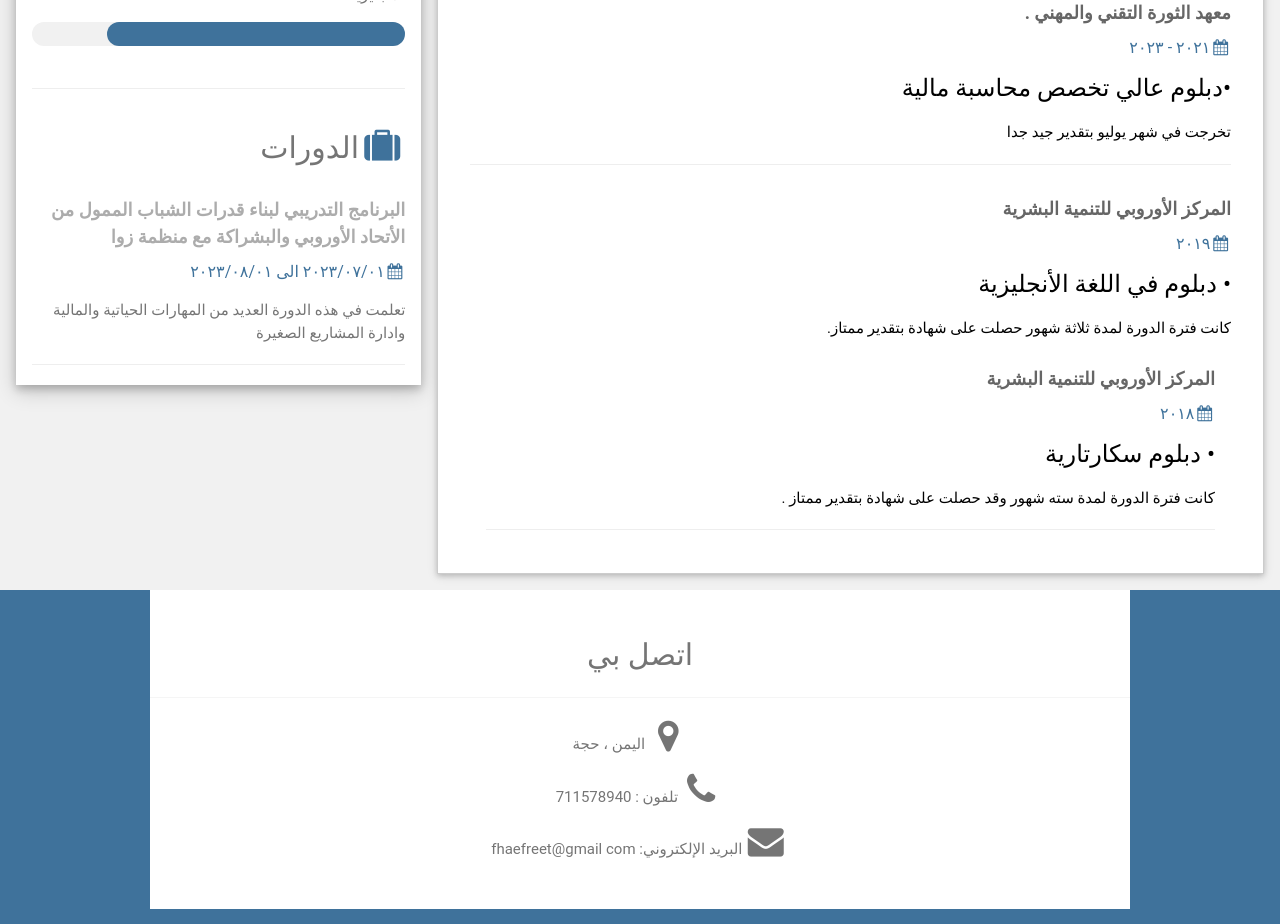
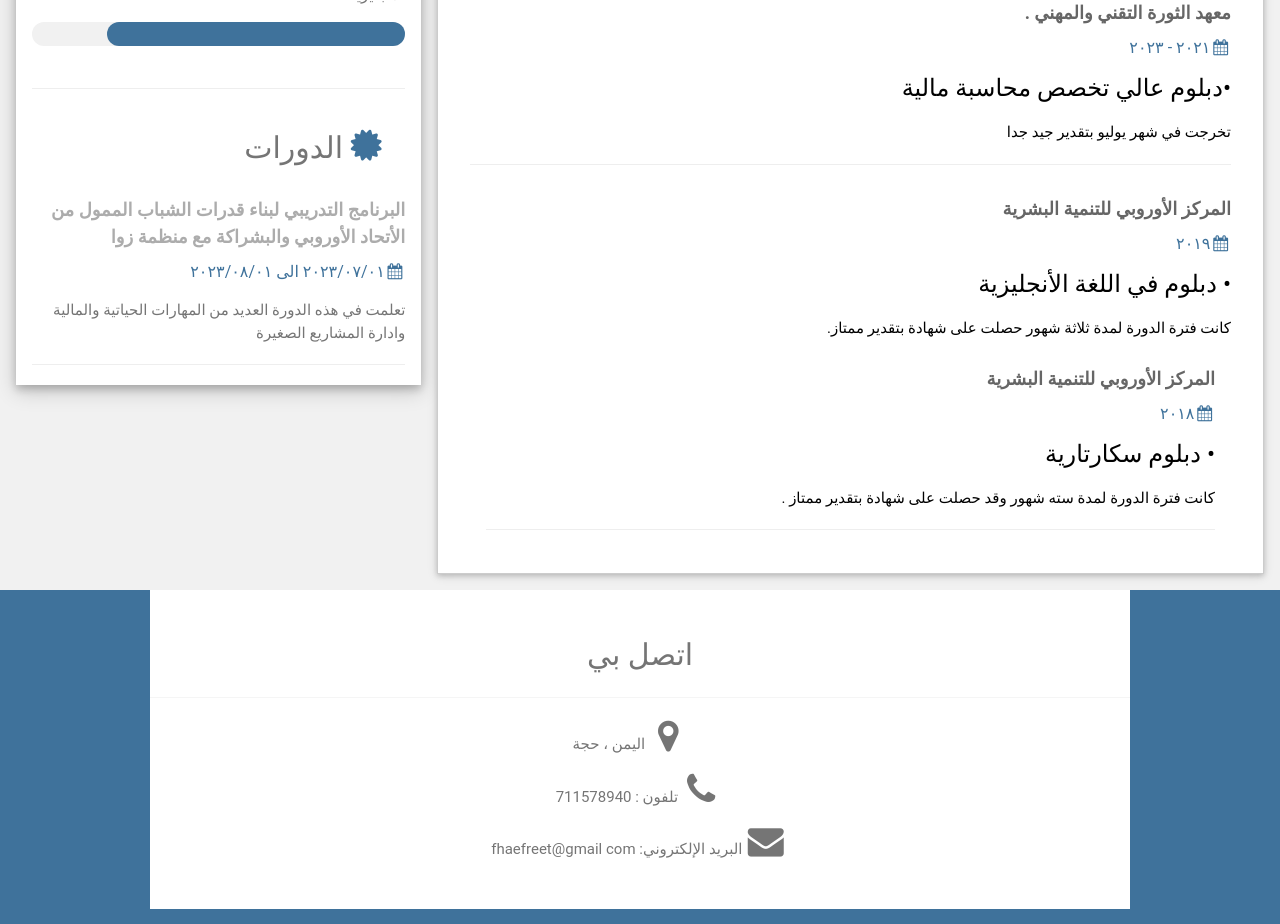
Before and after one commit to Faisalefreet/Profile_Faisal, a plain HTML site: page mycv_ar.html in a window 1280 px wide. Shown: the part 1680-2604 px from the top of the page. Drawn offline with nearby package versions, Linux system fonts and the light colour scheme; files that its build step writes are made by us from their sources.

Commit message:
Update mycv_ar.html

```diff
--- a/mycv_ar.html
+++ b/mycv_ar.html
@@ -126,7 +126,7 @@ html,body,h1,h2,h3,h4,h5,h6 {font-family: "Roboto", sans-serif}
 
 <br>
 <hr>
-<h2 class="w3-text-grey w3-padding-16"><i  style="color:#3F729B;" class="fa fa-suitcase fa-fw  w3-xxlarge"></i>الدورات</h2>
+<h2 class="w3-text-grey w3-padding-16"><i style="color:#3F729B;" class="fa fa-certificate fa-fw w3-margin-right w3-xxlarge"></i>الدورات</h2>
 <h5 class="w3-opacity"><b>البرنامج التدريبي لبناء قدرات الشباب الممول من الأتحاد الأوروبي والبشراكة مع منظمة زوا </b></h5>
 <h6 style="color:#3F729B"><i class="fa fa-calendar fa-fw"></i>٢٠٢٣/٠٧/٠١ الى ٢٠٢٣/٠٨/٠١<span style="background-color:#3F729B" class="w3-tag w3-round"></span></h6>
 <p>تعلمت في هذه الدورة العديد من المهارات الحياتية والمالية وادارة المشاريع الصغيرة  </br>
```
